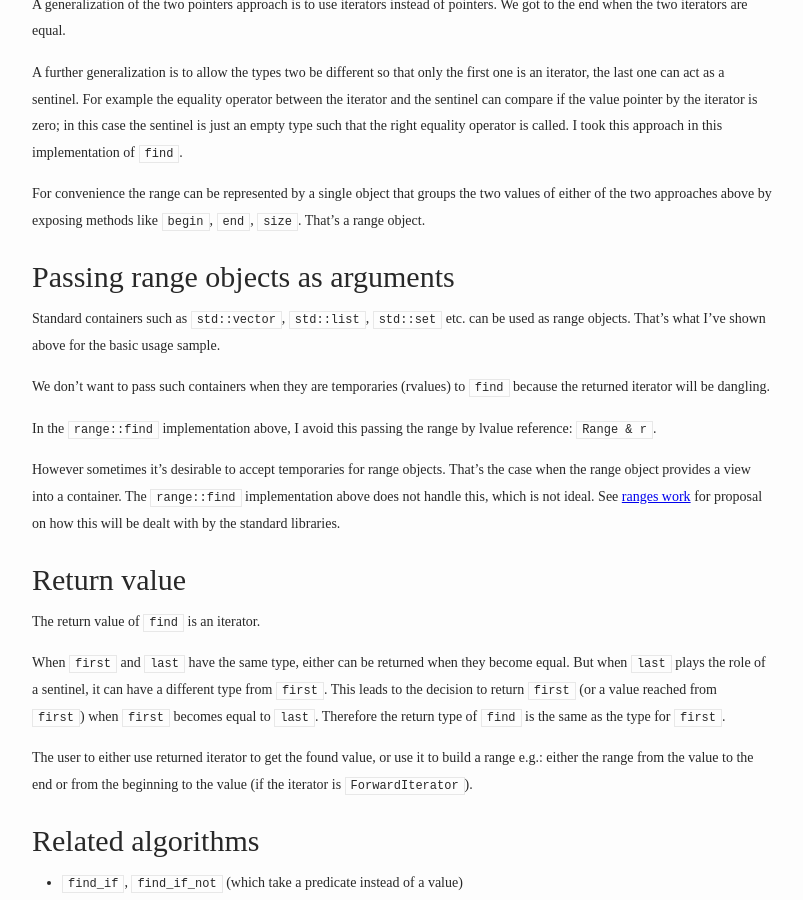
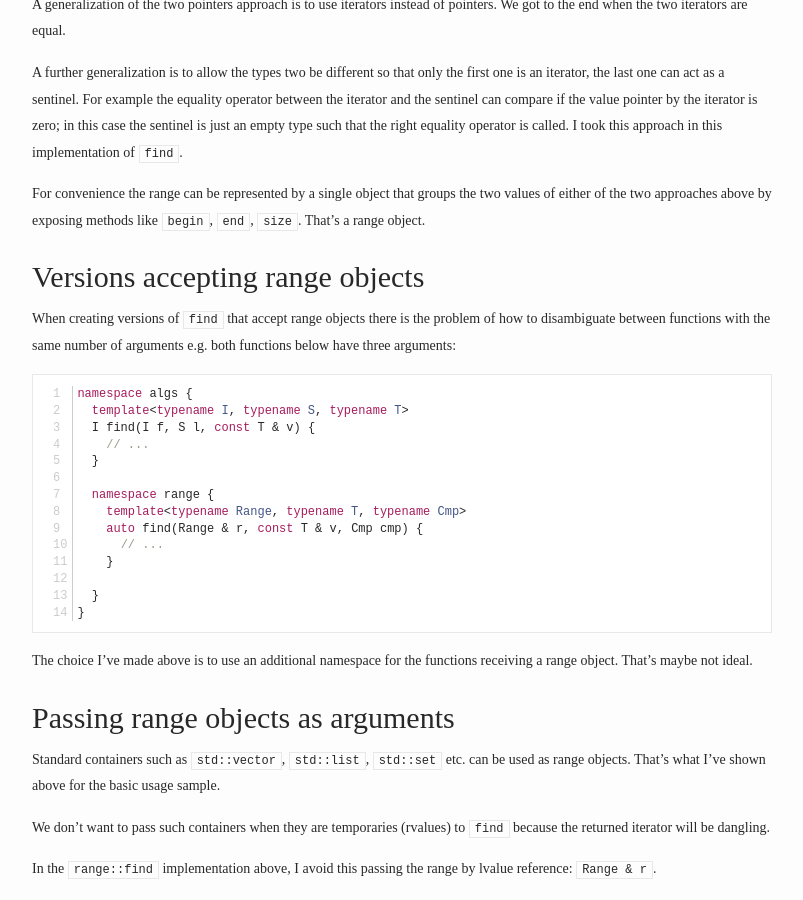
Before and after one commit to bajamircea/bajamircea.github.io, a Jekyll site: the page built from _posts/2018-08-01-linear-find.markdown, in a window 1280 px wide and 900 px high, scrolled down 2942 px. Shown: the whole window, without its empty margins (238-1041 px from the left). Built offline with Jekyll 4.4.1, drawn with Linux system fonts in a browser that asks for light colours; nearby versions of some CDN libraries.

Commit message:
Clarify namespace

```diff
--- a/_posts/2018-08-01-linear-find.markdown
+++ b/_posts/2018-08-01-linear-find.markdown
@@ -175,6 +175,33 @@ two values of either of the two approaches above by exposing methods like
 `begin`, `end`, `size`. That's a range object.
 
 
+# Versions accepting range objects
+
+When creating versions of `find` that accept range objects there is the problem
+of how to disambiguate between functions with the same number of arguments
+e.g. both functions below have three arguments:
+
+{% highlight c++ linenos %}
+namespace algs {
+  template<typename I, typename S, typename T>
+  I find(I f, S l, const T & v) {
+    // ...
+  }
+
+  namespace range {
+    template<typename Range, typename T, typename Cmp>
+    auto find(Range & r, const T & v, Cmp cmp) {
+      // ...
+    }
+
+  }
+}
+{% endhighlight %}
+
+The choice I've made above is to use an additional namespace for the functions
+receiving a range object. That's maybe not ideal.
+
+
 # Passing range objects as arguments
 
 Standard containers such as `std::vector`, `std::list`, `std::set` etc. can be
```
